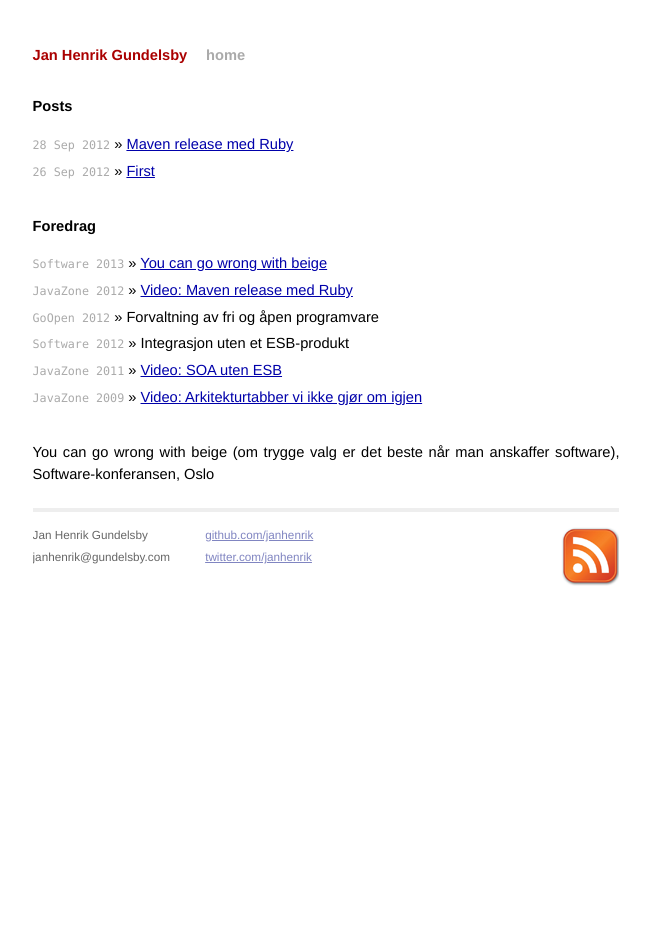
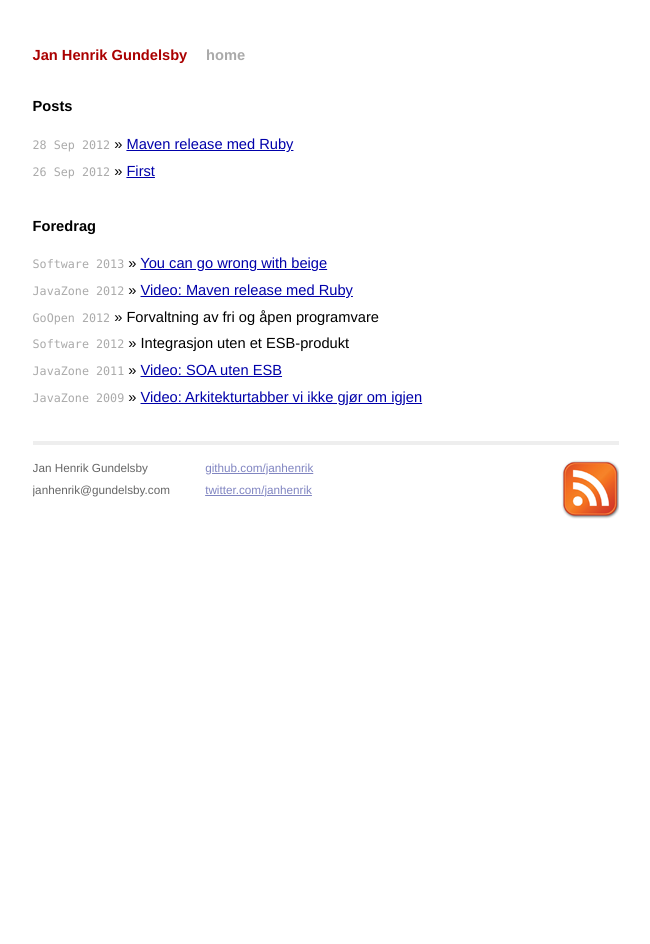
Before and after one commit to janhenrik/janhenrik.github.com, a Jekyll site: the page built from index.html, in a window 1280 px wide. Shown: the whole page, without its empty margins (314-964 px from the left). Built offline with Jekyll 4.4.1, drawn with Linux system fonts in a browser that asks for light colours; Markdown is read by kramdown in place of the engine named in the settings.

Commit message:
Oppdater foredragsoversikt

```diff
--- a/index.html
+++ b/index.html
@@ -24,5 +24,3 @@ title: Jan Henrik Gundelsby
   </ul>
 
 </div>
-
-You can go wrong with beige (om trygge valg er det beste når man anskaffer software), Software-konferansen, Oslo
```
